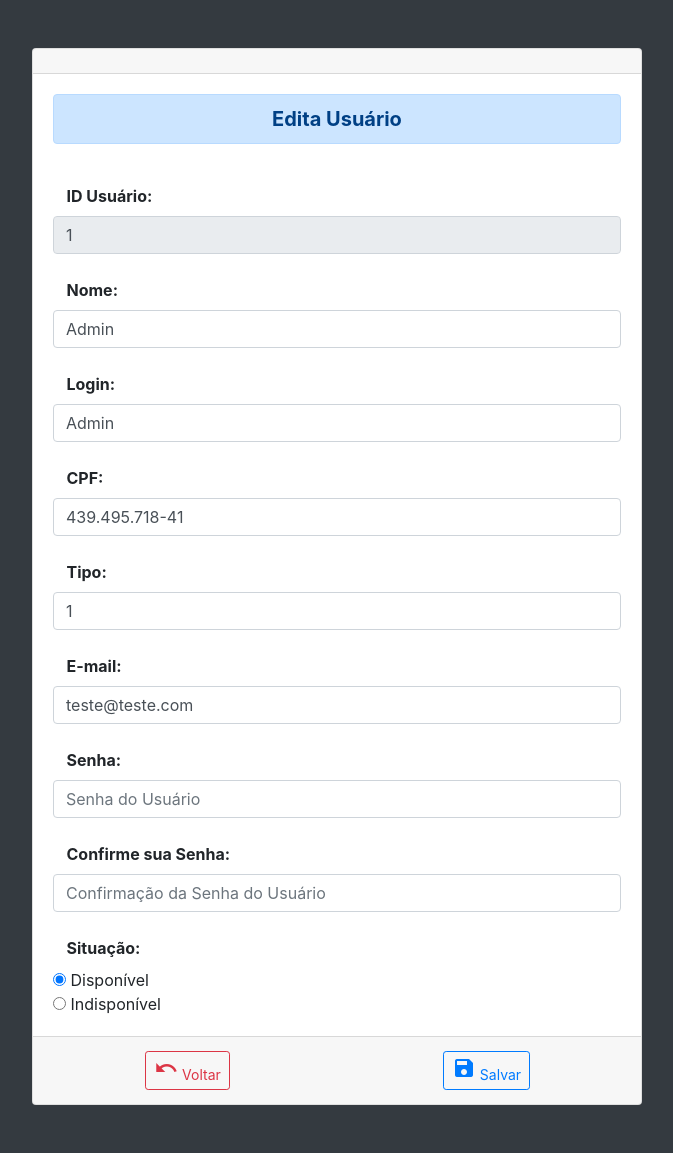
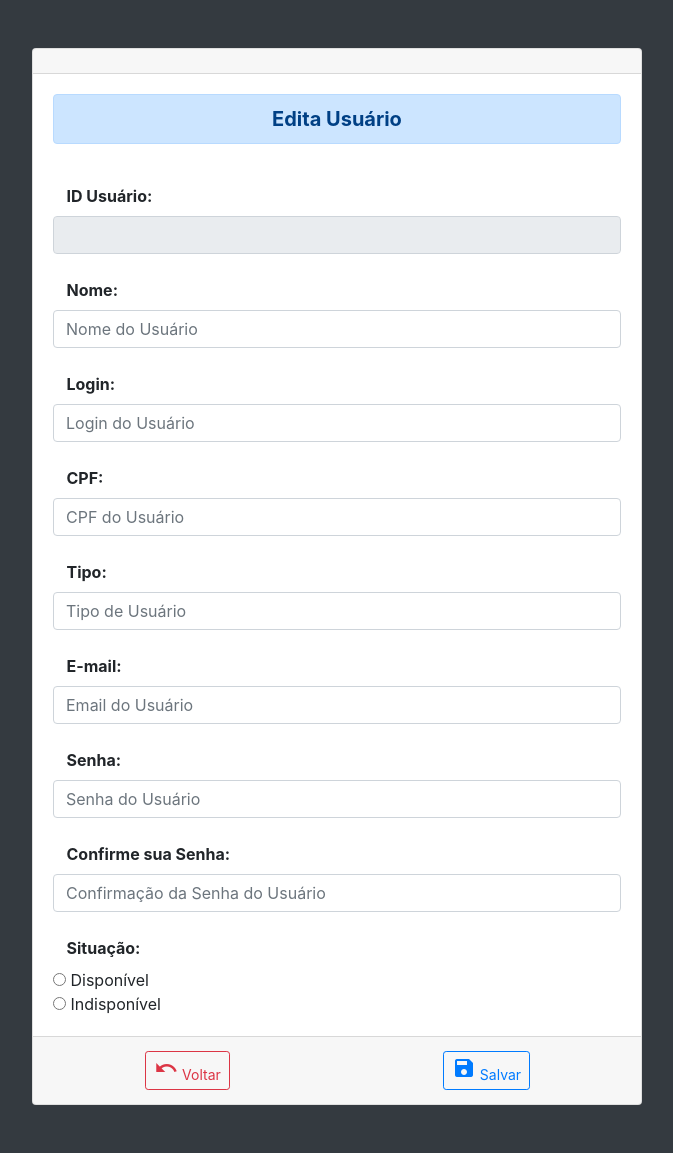
Before and after one commit to NFDeap/sislogin, a PHP site: page /userpagina.php in a window 1280 px wide. Shown: the part 56-1209 px from the top of the page, without its empty margins (303-976 px from the left). Run offline with PHP 8.4, Linux system fonts and the light colour scheme; a user stored in the database is signed in; data that the repository does not hold is empty.

Commit message:
Corrigindo as sessões

```diff
--- a/sislogin/userpagina.php
+++ b/sislogin/userpagina.php
@@ -3,7 +3,7 @@ include_once("cabecalhoAdmin.php");
 ?>
 
 <?php
-/*
+
 if(isset($_GET['id_usuario'])){
 
     $id_usuario = $crud->limpaTexto($_GET['id_usuario']);
@@ -19,7 +19,7 @@ if(isset($_GET['id_usuario'])){
     }
 
 }
- */
+
 ?>
 
 <div class="container-fluid my-5">
@@ -48,7 +48,7 @@ if(isset($_GET['id_usuario'])){
                                         <strong>ID Usuário:</strong>
                                         </label>
                                         <input class="form-control" type="text" id="id_usuario" name="id_usuario" class="form-control mb-4" readonly
-                                        value="<?php echo $_SESSION['id_usuario'] ?>" />
+                                        value="<?php echo $id_usuario ?>" />
 
                                         <br>
 
@@ -58,7 +58,7 @@ if(isset($_GET['id_usuario'])){
                                         <strong>Nome:</strong>
                                         </label>
                                         <input class="form-control" type="text" id="nome_usuario" name="nome_usuario" class="form-control mb-4" maxlength="50" placeholder="Nome do Usuário" required
-                                        value="<?php echo $_SESSION['nome_usuario'] ?>" />
+                                        value="<?php echo $nome_usuario ?>" />
 
                                         <br>
 
@@ -68,7 +68,7 @@ if(isset($_GET['id_usuario'])){
                                         <strong>Login:</strong>
                                         </label>
                                         <input class="form-control" type="text" id="login" name="login" class="form-control mb-4" placeholder="Login do Usuário" maxlength="20" required
-                                        value="<?php echo $_SESSION['login'] ?>" />
+                                        value="<?php echo $login ?>" />
 
                                         <br>
 
@@ -78,7 +78,7 @@ if(isset($_GET['id_usuario'])){
                                         <strong>CPF:</strong>
                                         </label>
                                         <input class="form-control" type="text" id="CPF" name="CPF" class="form-control mb-4" placeholder="CPF do Usuário" maxlength="14" required
-                                        value="<?php echo $_SESSION['CPF'] ?>" />
+                                        value="<?php echo $cpf ?>" />
 
                                         <br>
 
@@ -88,7 +88,7 @@ if(isset($_GET['id_usuario'])){
                                         <strong>Tipo:</strong>
                                         </label>
                                         <input class="form-control" type="text" id="tipo" name="tipo" class="form-control mb-4" placeholder="Tipo de Usuário" maxlength="1" required
-                                        value="<?php echo $_SESSION['tipo'] ?>" />
+                                        value="<?php echo $tipo ?>" />
 
                                         <br>
 
@@ -98,7 +98,7 @@ if(isset($_GET['id_usuario'])){
                                         <strong>E-mail:</strong>
                                         </label>
                                         <input class="form-control md-4" type="email" id="email" name="email" class="form-control mb-4" placeholder="Email do Usuário" maxlength="50" required
-                                        value="<?php echo $_SESSION['email'] ?>" >
+                                        value="<?php echo $email ?>" >
 
                                         <br>
 
@@ -126,14 +126,14 @@ if(isset($_GET['id_usuario'])){
                                         <strong>Situação:</strong>
                                         </label>
                                         <br>
-                                        <input type="radio" id="situacao1" name="situacao" value="1" <?php echo ($_SESSION['situacao'] == "1") ? "checked" : null; ?> >
+                                        <input type="radio" id="situacao1" name="situacao" value="1" <?php echo ($situacao == "1") ? "checked" : null; ?> >
                                         <label class="form-check-label" for="situacao1">
                                         Disponível
                                         </label>
 
                                         <br>
 
-                                        <input type="radio" id="situacao0" name="situacao" value="0" <?php echo ($_SESSION['situacao'] == "0") ? "checked" : null; ?> >
+                                        <input type="radio" id="situacao0" name="situacao" value="0" <?php echo ($situacao == "0") ? "checked" : null; ?> >
                                         <label class="form-check-label" for="situacao0">
                                         Indisponível
                                         </label>
```
Also changed, not shown: sislogin/userpagina2.php (+8 -5 lines).
